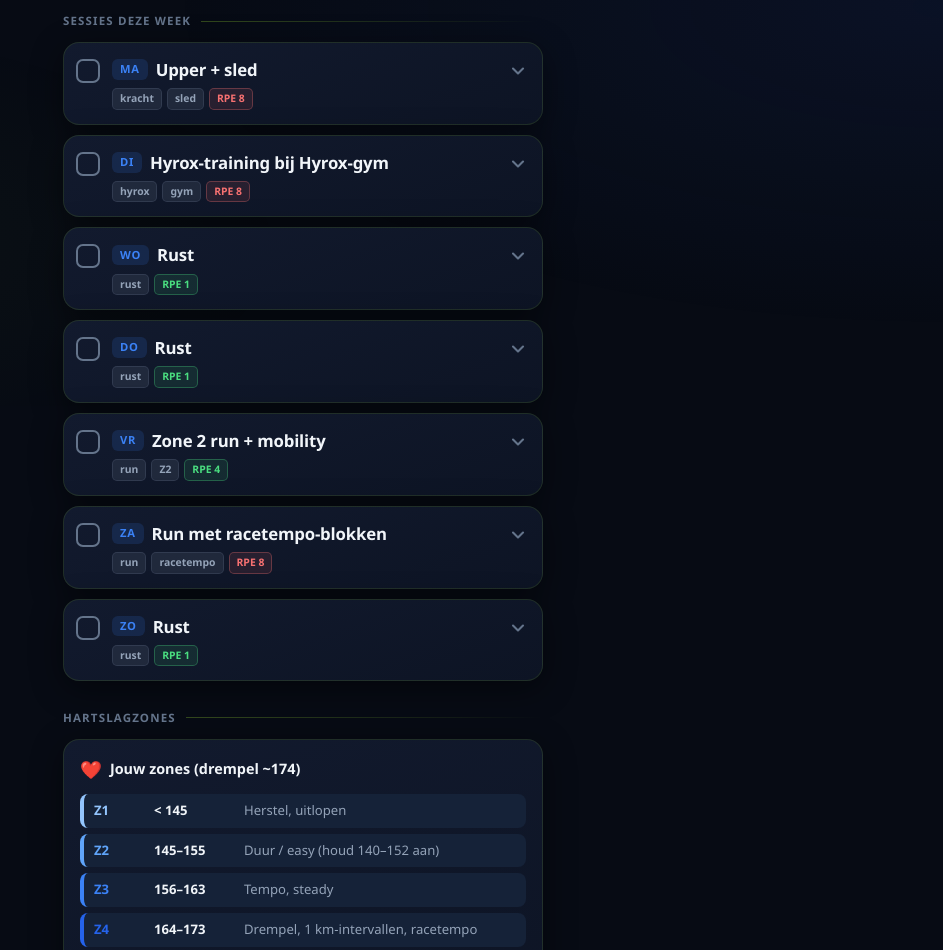
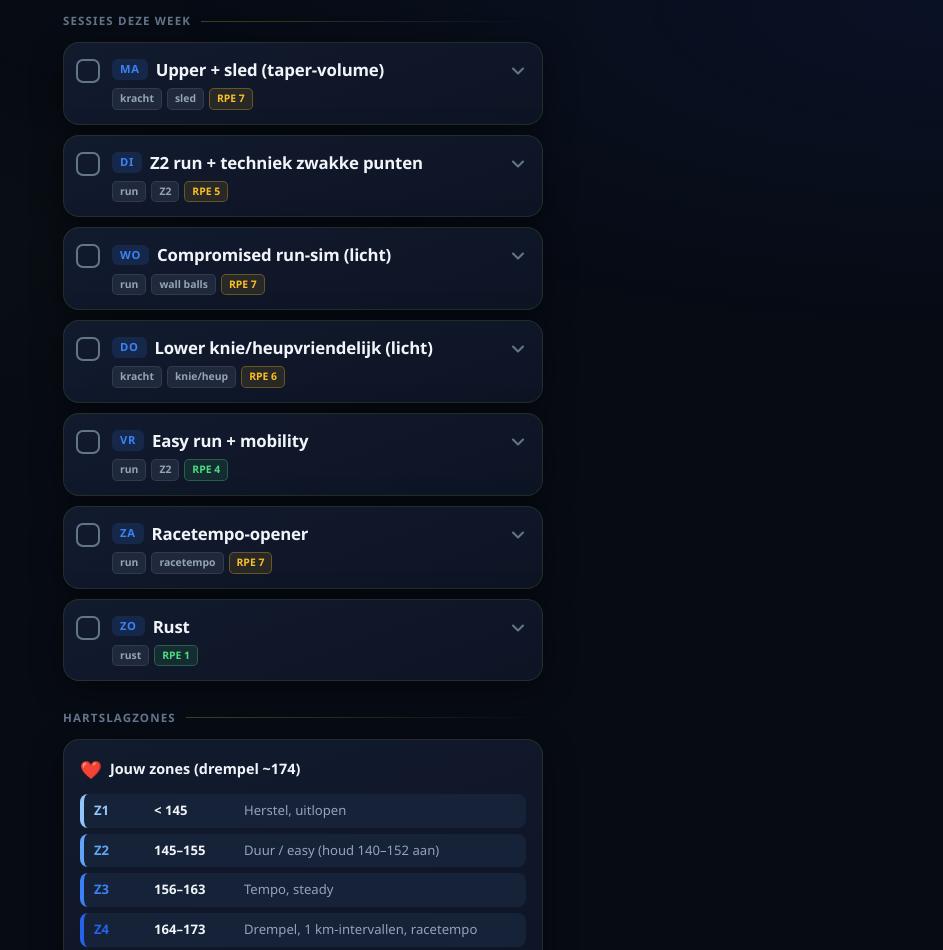
Before and after one commit to joepvdh12-eng/hyrox-dashboard, a plain HTML site: page index.html in a window 1280 px wide. Shown: the part 394-1344 px from the top of the page, without its empty margins (337-1280 px from the left). Drawn offline with Linux system fonts and the light colour scheme.

Commit message:
Week 16–22 nov (taper)

```diff
--- a/index.html
+++ b/index.html
@@ -3,7 +3,7 @@
 <head>
 <meta charset="UTF-8">
 <meta name="viewport" content="width=device-width, initial-scale=1.0, viewport-fit=cover">
-<title>Hyrox Week 9–15 nov</title>
+<title>Hyrox Week 16–22 nov</title>
 <style>
   :root {
     --bg: #070b14;
@@ -602,8 +602,8 @@
     <div class="badge-row">
       <span class="badge">Hyrox training</span>
     </div>
-    <h1>Hyrox Week 9–15 nov</h1>
-    <p class="subtitle">Doel: sub 60 op 29 nov · di Hyrox-gym · solo Pro+ · racetempo 4:20 &amp; zwakke stations: BBJ, farmers, lunges, wall balls</p>
+    <h1>Hyrox Week 16–22 nov</h1>
+    <p class="subtitle">Doel: sub 60 op 29 nov · taper-week · solo Pro+ · racetempo 4:20 &amp; zwakke stations: BBJ, farmers, lunges, wall balls</p>
 
     <div class="stats-grid">
       <div class="stat-card">
@@ -681,96 +681,101 @@
 <script>
 (function () {
   const RACE = new Date(2026, 10, 29); // 29 nov 2026
-  const STORAGE_KEY = "hyrox-w9nov-15nov-2026";
+  const STORAGE_KEY = "hyrox-w16nov-22nov-2026";
 
   const SESSIONS = [
   {
     "id": "ma",
     "day": "Ma",
-    "name": "Upper + sled",
+    "name": "Upper + sled (taper-volume)",
     "tags": [
       "kracht",
       "sled"
     ],
-    "rpe": 8,
+    "rpe": 7,
     "details": [
-      "Sled push 6×25 m (Pro+)",
-      "Sled pull 6×25 m (Pro+)",
-      "Bovenlichaam push/pull 4×6–8",
-      "SkiErg 4×500 m op racetempo",
-      "Roeien 4×500 m op racetempo"
+      "Sled push 4×25 m (Pro+)",
+      "Sled pull 4×25 m (Pro+)",
+      "Bovenlichaam push/pull 3×6–8, 1–2 reps in reserve",
+      "SkiErg 3×500 m op racetempo",
+      "Roeien 3×500 m op racetempo"
     ]
   },
   {
     "id": "di",
     "day": "Di",
-    "name": "Hyrox-training bij Hyrox-gym",
+    "name": "Z2 run + techniek zwakke punten",
     "tags": [
-      "hyrox",
-      "gym"
+      "run",
+      "Z2"
     ],
-    "rpe": 8,
+    "rpe": 5,
     "details": [
-      "Groepstraining bij Hyrox-gym",
-      "RPE 8 · tijd aanpassen aan gymrooster",
-      "Volg het gymprogramma"
+      "35–40 min Z2, HS 140–152",
+      "BBJ-techniek, sandbag lunges, farmers carry: 3 rondes, ±10 min, licht en vlot",
+      "Kwaliteit boven kracht"
     ]
   },
   {
     "id": "wo",
     "day": "Wo",
-    "name": "Rust",
+    "name": "Compromised run-sim (licht)",
     "tags": [
-      "rust"
+      "run",
+      "wall balls"
     ],
-    "rpe": 1,
+    "rpe": 7,
     "details": [
-      "Rust; optioneel wandelen / 15–20 min lichte mobility",
-      "Herstel vanwege vermoeidheid; vrijdag weer oppakken"
+      "Inlopen 1,5 km + mobility",
+      "3× (1 km @ 4:25/km + 15 wall balls Pro-gewicht)",
+      "Uitlopen + 5 min mobility",
+      "Klaar vóór 10:30 · UWV-webinar 13:00"
     ]
   },
   {
     "id": "do",
     "day": "Do",
-    "name": "Rust",
+    "name": "Lower knie/heupvriendelijk (licht)",
     "tags": [
-      "rust"
+      "kracht",
+      "knie/heup"
     ],
-    "rpe": 1,
+    "rpe": 6,
     "details": [
-      "Rust; optioneel wandelen / 15–20 min lichte mobility",
-      "Herstel vanwege vermoeidheid; vrijdag weer oppakken"
+      "Goblet squat, RDL, step-ups, glute bridge 3×8–10",
+      "Heup/knie-mobility + core 10–15 min",
+      "Geen nieuwe zware prikkel · STOP als knie of heup opspeelt"
     ]
   },
   {
     "id": "vr",
     "day": "Vr",
-    "name": "Zone 2 run + mobility",
+    "name": "Easy run + mobility",
     "tags": [
       "run",
       "Z2"
     ],
     "rpe": 4,
     "details": [
-      "45–50 min Z2, HS 140–152",
-      "Daarna 15 min heup/knie-mobility",
-      "RPE ≤4 · praattempo"
+      "30 min easy, HS 140–152",
+      "15 min heup/knie-mobility",
+      "RPE ≤4 · frisheid voor zaterdag"
     ]
   },
   {
     "id": "za",
     "day": "Za",
-    "name": "Run met racetempo-blokken",
+    "name": "Racetempo-opener",
     "tags": [
       "run",
       "racetempo"
     ],
-    "rpe": 8,
+    "rpe": 7,
     "details": [
-      "8–10 km totaal",
+      "6–7 km totaal",
       "2 km inlopen",
-      "4× 1 km @ 4:20/km met 2 min dribbel",
-      "Uitlopen · noteer splits"
+      "3× 1 km @ 4:20/km met 2 min dribbel",
+      "Uitlopen · laatste echte prikkel voor de race"
     ]
   },
   {
@@ -783,7 +788,7 @@
     "rpe": 1,
     "details": [
       "Volledige rust",
-      "Herstel · volgende week (16–22 nov) begint de taper"
+      "Race-logistiek: tickets, spullen, eten · race 29 nov"
     ]
   }
 ];
```
